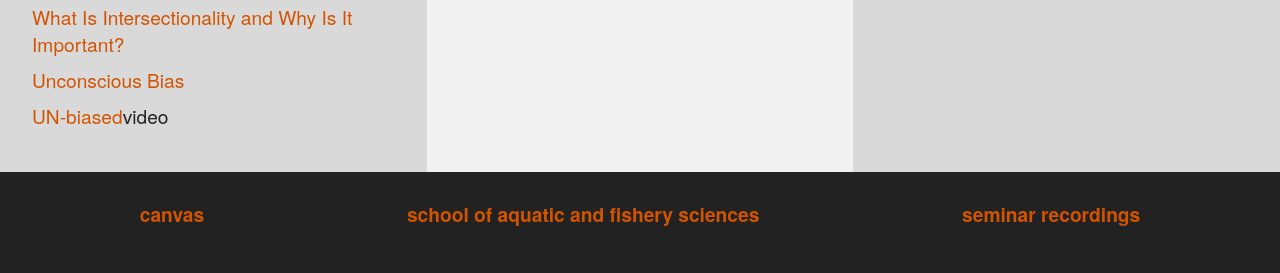
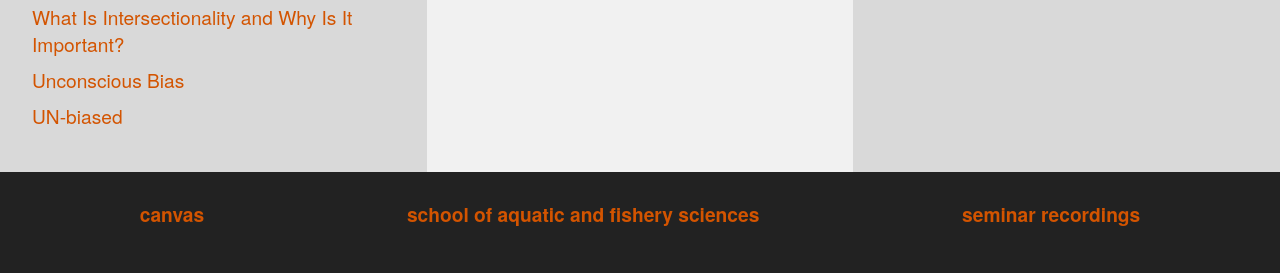
Before and after one commit to amburgey/FISH513InclusiveConservation, a Jekyll site: the page built from readings.html, in a window 1280 px wide. Shown: the part 1324-1597 px from the top of the page. Built offline with Jekyll 4.4.1, drawn with Linux system fonts in a browser that asks for light colours.

Commit message:
added resource updated text

```diff
--- a/readings.html
+++ b/readings.html
@@ -40,7 +40,7 @@
 			<p class="tile_space"><a href="https://www.tolerance.org/magazine/fall-2018/what-is-white-privilege-really" target="_blank" rel="noopener noreferrer">What Is White Privilege?</a></p>
 			<p class="tile_space"><a href="https://www.aaup.org/article/what-intersectionality-and-why-it-important" target="_blank" rel="noopener noreferrer">What Is Intersectionality and Why Is It Important?</a></p>
 			<p class="tile_space"><a href="https://diversity.ucsf.edu/resources/unconscious-bias" target="_blank" rel="noopener noreferrer">Unconscious Bias</a></p>
-			<p class="tile_space"><a href="https://www.youtube.com/watch?v=qC54v_Syjtw" target="_blank" rel="noopener noreferrer">UN-biased</a>video</p>
+			<p class="tile_space"><a href="https://www.youtube.com/watch?v=qC54v_Syjtw" target="_blank" rel="noopener noreferrer">UN-biased</a></p>
         </li>
 
         <li class="gi tile--alt4">
```
